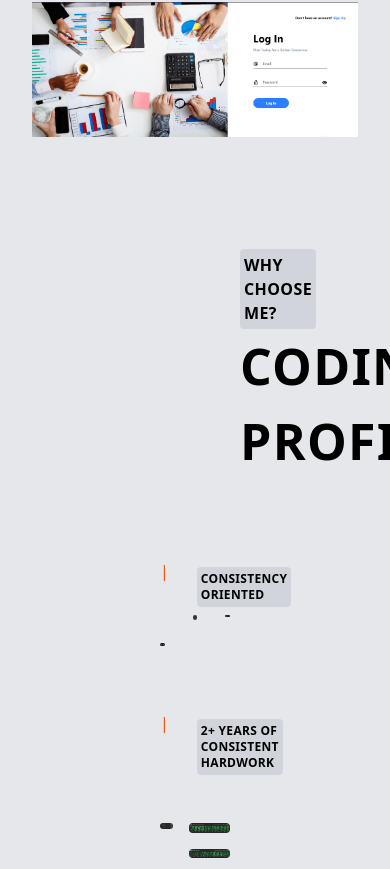
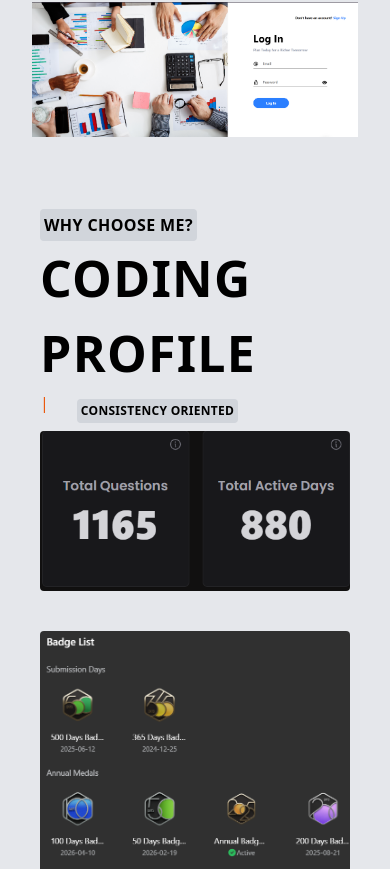
Before and after one commit to Hephzibah7/My_Portfolio, a React (Vite) app in the folder frontend/: page / in a window 390 px wide. Shown: the part 4282-5151 px from the top of the page. Built offline with nearby package versions, Linux system fonts and the light colour scheme; what tailwindcss-animated would draw is missing.

Commit message:
feat:Responsive CP  page

```diff
--- a/frontend/src/components/CPSection/CPUI.tsx
+++ b/frontend/src/components/CPSection/CPUI.tsx
@@ -1,13 +1,13 @@
 import { motion } from "framer-motion";
 function CPUI() {
     return (
-        <div className='w-full h-contain pl-20 pr-20 bg-gray-200'>
-            <div className='w-full pl-20 pr-20 '>
+        <div className='w-full h-contain lg:pl-20 lg:pr-20 bg-gray-200'>
+            <div className='w-full lg:pl-20 lg:pr-20 p-10'>
                 <motion.div
                     initial={{ opacity: 0, scale: 0.5 }}
                     whileInView={{ opacity: 1, scale: 1 }}
                     transition={{ duration: 0.8 }}
-                    className='p-20 ml-30 mr-20 pl-20  gap-20'>
+                    className='lg:p-20 lg:ml-30 lg:mr-20 lg:pl-20  gap-20'>
                     <div className='font-bold tracking-wide p-1 h-contain bg-gray-300 rounded uppercase w-fit'>why choose me?</div>
                     <h1 className='uppercase text-[50px] font-bold tracking-wide '>Coding Profile</h1>
                 </motion.div>
@@ -15,7 +15,7 @@ function CPUI() {
                     <div className='text-orange-600'>|</div>
                     <div className='font-bold  text-xs m-2 tracking-wide p-1 bg-gray-300 rounded uppercase w-fit'>Consistency Oriented</div>
                 </div>
-                <div className='grid grid-flow-col grid-rows-3 gap-7'>
+                <div className='flex flex-col  lg:w-fit gap-10 lg:grid lg:grid-flow-col lg:grid-rows-3 lg:gap-7'>
 
                     <motion.div
                         initial={{ opacity: 0, x: 100 }}
@@ -40,7 +40,7 @@ function CPUI() {
                     <div className='text-orange-600'>|</div>
                     <div className='font-bold  text-xs m-2 tracking-wide p-1 bg-gray-300 rounded uppercase w-fit'>2+ Years of consistent hardwork</div>
                 </div>
-                <div className="grid grid-flow-col grid-rows-2 gap-4 w-full mt-10">
+                <div className="flex flex-col gap-10 lg:grid lg:grid-flow-col lg:grid-rows-2 lg:gap-4 w-full mt-10">
                     <motion.div
                         initial={{ opacity: 0, x: 100 }}
                         whileInView={{ opacity: 1, x: 0 }}
```
